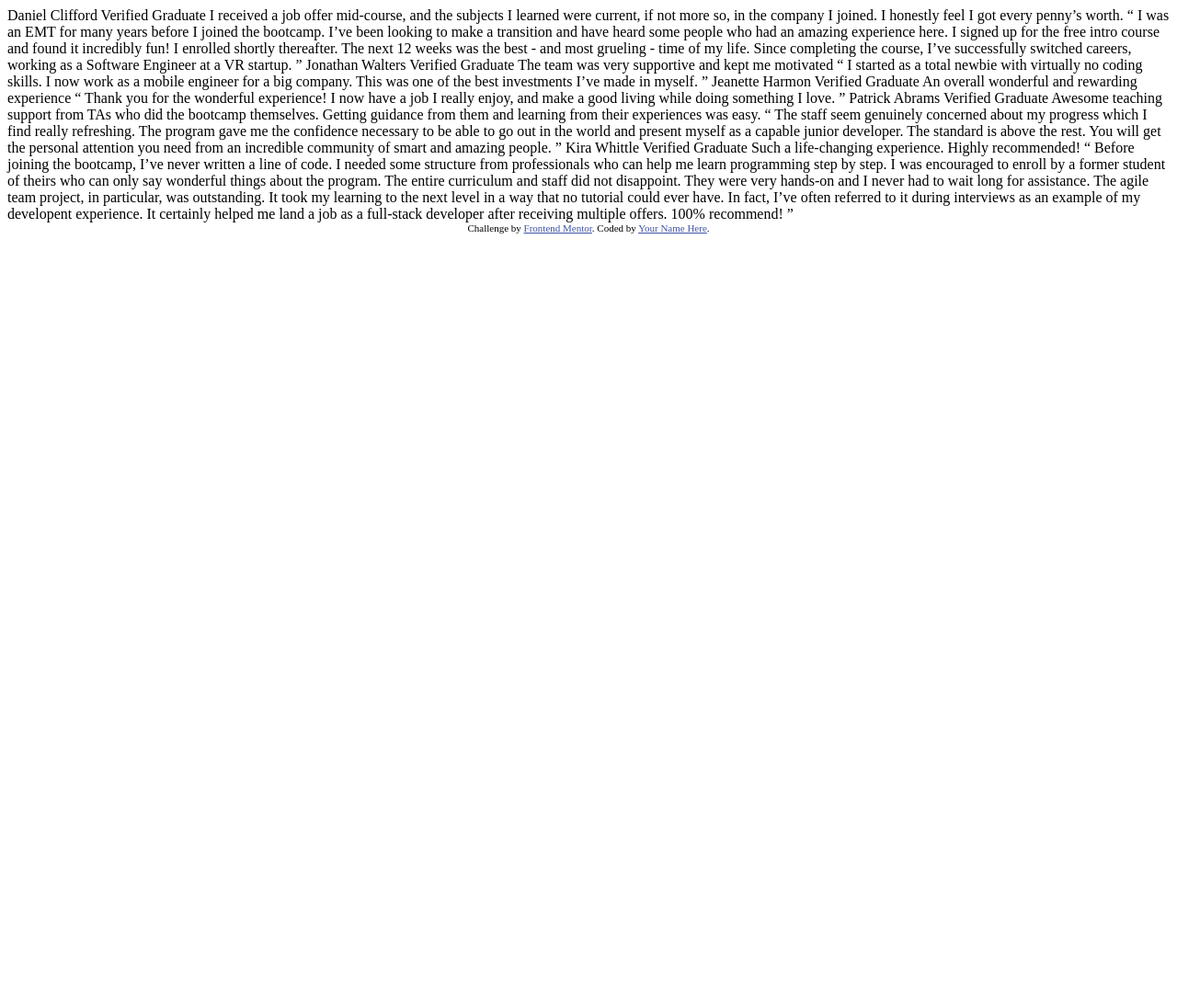
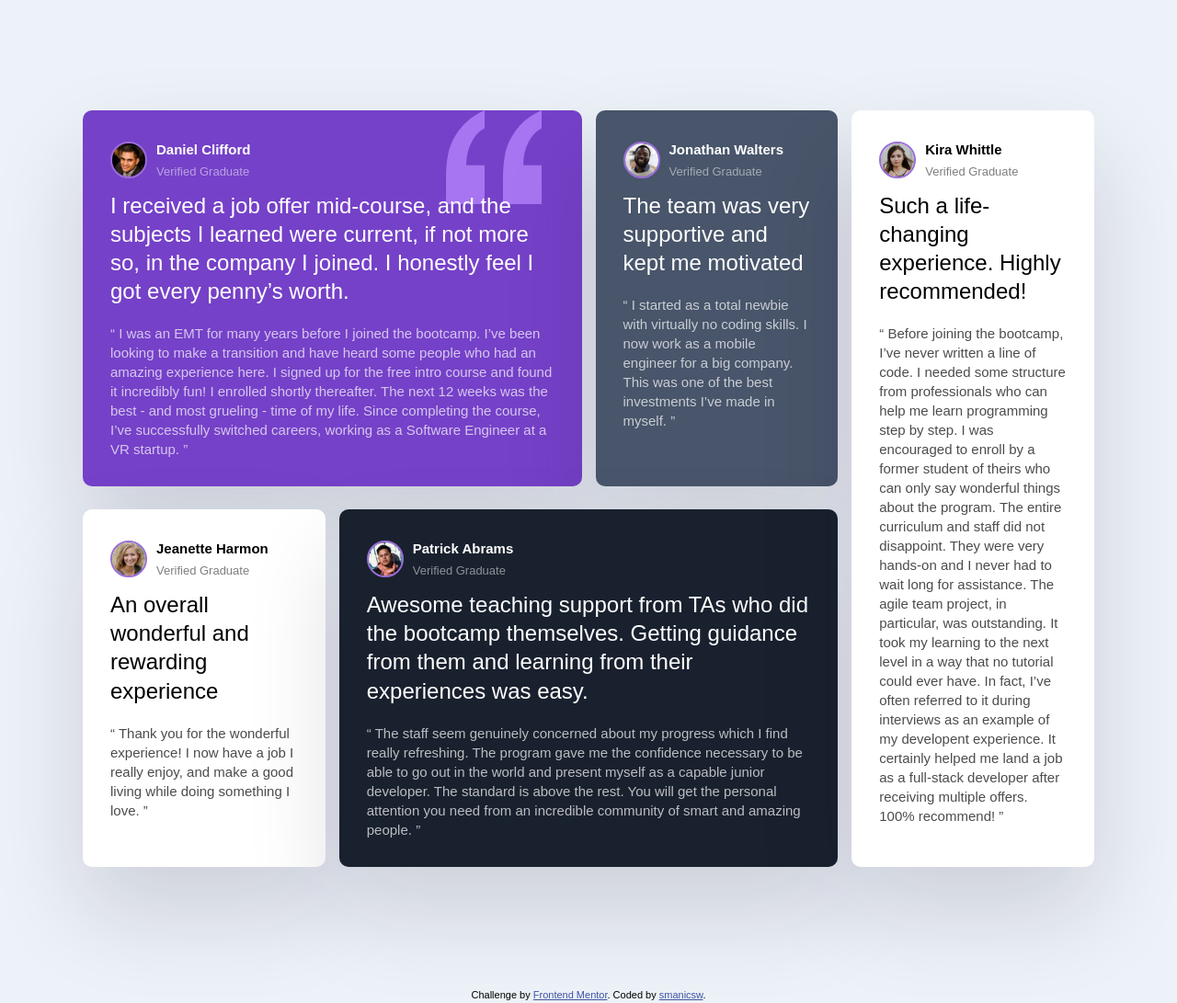
Before and after one commit to smanicsw/FrontendMentor, a plain HTML site: page testimonials-grid-section-main/index.html in a window 1280 px wide. Shown: the whole page at 92% size. Before the commit the page ends 800 px from the top, so only its background shows below. Drawn offline with Linux system fonts and the light colour scheme; a web font is replaced by a local one.

Commit message:
finished testimonials challenge

```diff
--- a/testimonials-grid-section-main/index.html
+++ b/testimonials-grid-section-main/index.html
@@ -5,8 +5,9 @@
   <meta name="viewport" content="width=device-width, initial-scale=1.0"> <!-- displays site properly based on user's device -->
 
   <link rel="icon" type="image/png" sizes="32x32" href="./images/favicon-32x32.png">
+  <link rel="stylesheet" href="style.css">
 
-  <title>Frontend Mentor | [Challenge Name Here]</title>
+  <title>Frontend Mentor | Testimonials grid</title>
 
   <!-- Feel free to remove these styles or customise in your own stylesheet 👍 -->
   <style>
@@ -15,62 +16,94 @@
   </style>
 </head>
 <body>
-  Daniel Clifford
-  Verified Graduate
+  <section class="testimonials-grid-container">
 
-  I received a job offer mid-course, and the subjects I learned were current, if not more so,
-  in the company I joined. I honestly feel I got every penny’s worth.
+    <div class="card card-purple">
+      <header class="card-header">
+        <img src="images/image-daniel.jpg" class="card-image" alt="">
+        <div>
+          <h3>Daniel Clifford</h3>
+          <p>Verified Graduate</p>
+        </div>
 
-  “ I was an EMT for many years before I joined the bootcamp. I’ve been looking to make a
+      </header>
+      <p class="card-lead">I received a job offer mid-course, and the subjects I learned were current, if not more so,
+        in the company I joined. I honestly feel I got every penny’s worth.</p>
+
+      <p class="card-quote">“ I was an EMT for many years before I joined the bootcamp. I’ve been looking to make a
         transition and have heard some people who had an amazing experience here. I signed up
         for the free intro course and found it incredibly fun! I enrolled shortly thereafter.
         The next 12 weeks was the best - and most grueling - time of my life. Since completing
-  the course, I’ve successfully switched careers, working as a Software Engineer at a VR startup. ”
+        the course, I’ve successfully switched careers, working as a Software Engineer at a VR startup. ”</p>
+    </div>
 
-  Jonathan Walters
-  Verified Graduate
+    <div class="card card-light-gray">
+      <header class="card-header">
+        <img src="images/image-jonathan.jpg" alt="" class="card-image">
+        <div>
+          <h3>Jonathan Walters</h3>
+          <p>Verified Graduate</p>
+        </div>
+      </header>
+      <p class="card-lead">The team was very supportive and kept me motivated</p>
+      <p class="card-quote">“ I started as a total newbie with virtually no coding skills. I now work as a mobile engineer
+        for a big company. This was one of the best investments I’ve made in myself. ”</p>
+    </div>
 
-  The team was very supportive and kept me motivated
+    <div class="card">
+      <header class="card-header">
+        <img src="images/image-jeanette.jpg" alt="" class="card-image">
+        <div>
+          <h3>Jeanette Harmon</h3>
+          <p>Verified Graduate</p>
+        </div>
+      </header>
+      <p class="card-lead">An overall wonderful and rewarding experience</p>
+      <p class="card-quote">“ Thank you for the wonderful experience! I now have a job I really enjoy, and make a good living
+        while doing something I love. ”</p>
+    </div>
 
-  “ I started as a total newbie with virtually no coding skills. I now work as a mobile engineer
-  for a big company. This was one of the best investments I’ve made in myself. ”
-
-  Jeanette Harmon
-  Verified Graduate
-
-  An overall wonderful and rewarding experience
-
-  “ Thank you for the wonderful experience! I now have a job I really enjoy, and make a good living
-  while doing something I love. ”
-
-  Patrick Abrams
-  Verified Graduate
-
-  Awesome teaching support from TAs who did the bootcamp themselves. Getting guidance from them and
-  learning from their experiences was easy.
-
-  “ The staff seem genuinely concerned about my progress which I find really refreshing. The program
+    <div class="card card-black-blue">
+      <header class="card-header">
+        <img src="images/image-patrick.jpg" alt="" class="card-image">
+        <div>
+          <h3>Patrick Abrams</h3>
+          <p>Verified Graduate</p>
+        </div>
+      </header>
+      <p class="card-lead">Awesome teaching support from TAs who did the bootcamp themselves. Getting guidance from them and
+        learning from their experiences was easy.</p>
+      <p class="card-quote">“ The staff seem genuinely concerned about my progress which I find really refreshing. The program
         gave me the confidence necessary to be able to go out in the world and present myself as a capable
         junior developer. The standard is above the rest. You will get the personal attention you need from
-  an incredible community of smart and amazing people. ”
+        an incredible community of smart and amazing people. ”</p>
+    </div>
 
-  Kira Whittle
-  Verified Graduate
-
-  Such a life-changing experience. Highly recommended!
-
-  “ Before joining the bootcamp, I’ve never written a line of code. I needed some structure from
+    <div class="card">
+      <header class="card-header">
+        <img src="images/image-kira.jpg" alt="" class="card-image">
+        <div>
+          <h3>Kira Whittle</h3>
+          <p>Verified Graduate</p>
+        </div>
+      </header>
+      <p class="card-lead">Such a life-changing experience. Highly recommended!</p>
+      <p class="card-quote">  “ Before joining the bootcamp, I’ve never written a line of code. I needed some structure from
         professionals who can help me learn programming step by step. I was encouraged to enroll by a former
         student of theirs who can only say wonderful things about the program. The entire curriculum and staff
         did not disappoint. They were very hands-on and I never had to wait long for assistance. The agile team
         project, in particular, was outstanding. It took my learning to the next level in a way that no tutorial
         could ever have. In fact, I’ve often referred to it during interviews as an example of my developent
         experience. It certainly helped me land a job as a full-stack developer after receiving multiple offers.
-  100% recommend! ”
+        100% recommend! ”</p>
+    </div>
 
+
+
+  </section>
   <div class="attribution">
     Challenge by <a href="https://www.frontendmentor.io?ref=challenge" target="_blank">Frontend Mentor</a>.
-    Coded by <a href="#">Your Name Here</a>.
+    Coded by <a href="#">smanicsw</a>.
   </div>
 </body>
 </html>
--- /dev/null
+++ b/testimonials-grid-section-main/style.css
@@ -0,0 +1,120 @@
+@import url('https://fonts.google.com/specimen/Barlow+Semi+Condensed');
+
+*{
+    box-sizing: border-box;
+    margin: 0;
+    padding: 0;
+}
+
+body {
+    background: #edf2f8;
+    font-family: 'Barlow Semi Condensed', sans-serif;
+    line-height: 1.7;
+    font-size: 13px;
+}
+
+.testimonials-grid-container {
+    max-width: 1140px;
+    margin: 100px auto;
+    padding: 20px;
+    display: grid;
+    grid-template-columns: repeat(4, 1fr);
+    gap: 15px;
+}
+
+.card {
+    background: hsl(0, 0%, 100%);
+    border-radius: 10px;
+    padding: 30px;
+    box-shadow: rgba(17, 12, 46, 0.15) 0px 48px 100px 0;
+    margin-bottom: 10px;
+}
+
+.card-header {
+    display: flex;
+    align-items: center;
+    margin-bottom: 10px;
+}
+
+.card-header h3{
+    font-size: 15px;
+}
+
+.card-header p{
+    opacity: 50%;
+}
+
+.card-image{
+    width: 40px;
+    height: 40px;
+    border-radius: 50%;
+    border: 2px solid #996ed9;
+    margin-right: 10px;
+}
+
+.card-lead {
+    font-size: 1.5rem;
+    font-weight: 500;
+    line-height: 1.3;
+    margin-bottom: 20px
+}
+
+.card-quote {
+    font-size: 15px;
+    font-weight: 500;
+    line-height: 1.4;
+    opacity: 70%;
+}
+
+.card-purple {
+    background: hsl(263, 55%, 52%);
+    color: #fff;
+    background-image: url('./images/bg-pattern-quotation.svg');
+    background-repeat: no-repeat;
+    background-position: top right 10%;
+}
+
+.card-light-gray {
+   background: hsl(217, 19%, 35%);
+   color: #fff;
+}
+
+.card-black-blue {
+    background: hsl(219, 29%, 14%);
+    color: #fff;
+}
+
+.card:nth-of-type(1) {
+    grid-column: 1 / 3;
+}
+
+.card:nth-of-type(4) {
+    grid-column: 2 / 4;
+    grid-row: 2;
+}
+
+.card:nth-of-type(5) {
+    grid-column: 4;
+    grid-row: 1 / 3;
+}
+
+@media(max-width: 375px) {
+    .testimonials-grid-container{
+        grid-template-columns: 1fr;
+        width: 100%;
+    }
+
+    .card:nth-of-type(1) {
+        grid-column: 1;
+    }
+
+    .card:nth-of-type(4) {
+        grid-column: 1;
+        grid-row: 4/5;
+    }
+
+    .card:nth-of-type(5) {
+        grid-column: 1;
+        grid-row: 5;
+    }
+}
```
Lines whose indentation alone changed are shown as unchanged.
